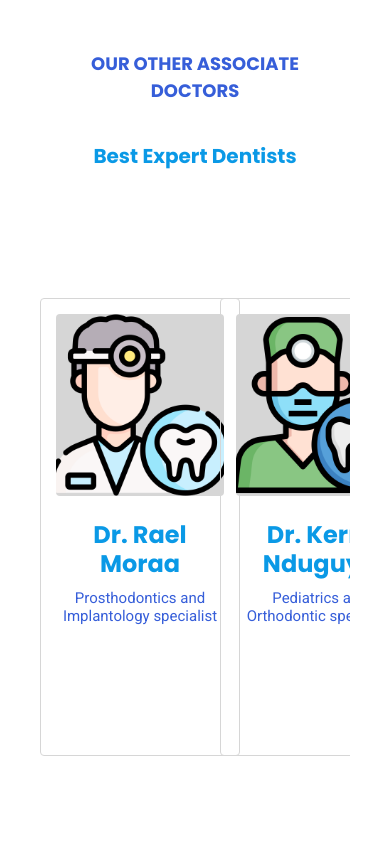
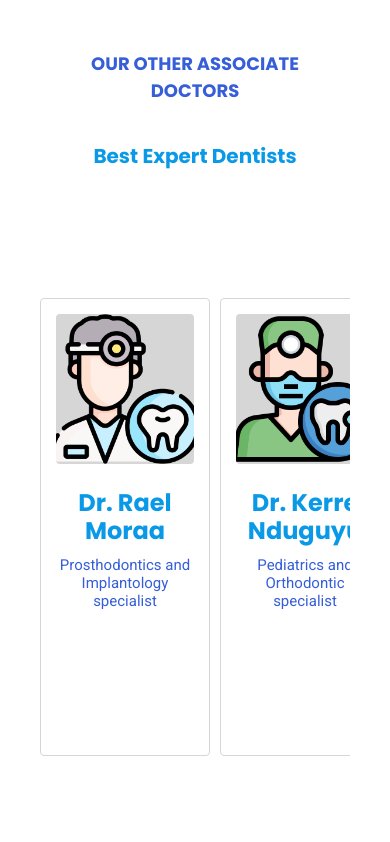
Before and after one commit to chesaro1/Orthomax-Dental-Centre, a plain HTML site: page index.html in a window 390 px wide. Shown: the part 10326-11168 px from the top of the page. Drawn offline with nearby package versions, Linux system fonts and the light colour scheme.

Commit message:
Update style.css

```diff
--- a/assets/css/style.css
+++ b/assets/css/style.css
@@ -1481,7 +1481,7 @@ span.text{
 }
 @media (max-width: 480px){
   .doctor-card{
-    width:200px;}
+    width:170px;}
 }
 
 .testimonials {
```
